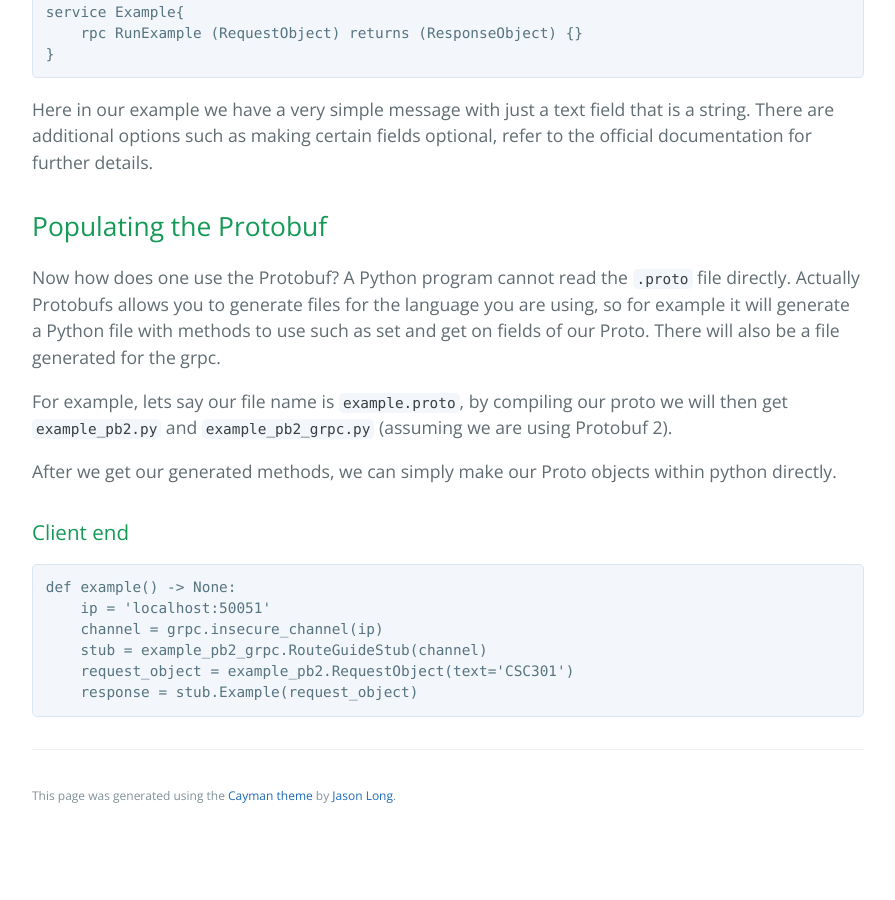
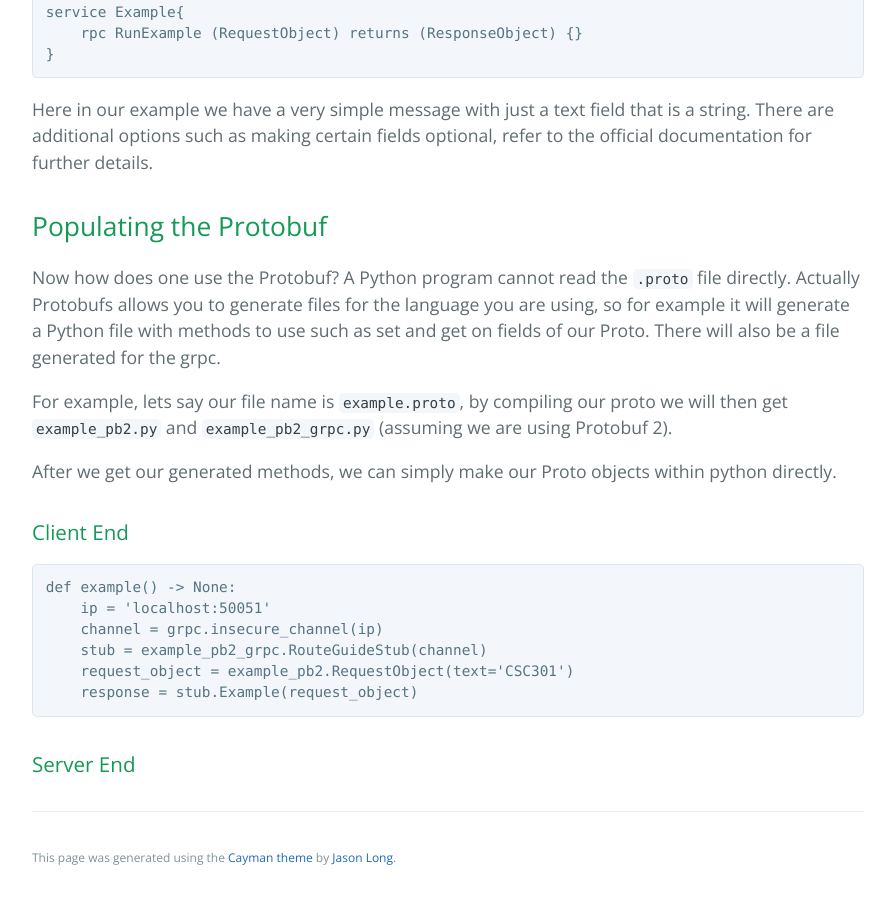
Before and after one commit to learning-software-engineering/learning-software-engineering.github.io, a Jekyll site: the page built from Topics/Tech_Stacks/Protobufs_and_gRPC.md, in a window 1280 px wide and 900 px high, scrolled down 1267 px. Shown: the whole window, without its empty margins (192-1087 px from the left). Built offline with Jekyll 4.4.1, drawn with Linux system fonts in a browser that asks for light colours; our own code applies the rules of GitHub Pages for plain Markdown files; before the commit the page ends 2105 px from its top, so only the background shows below that.

Commit message:
added server and conclusion

````diff
--- a/Topics/Tech_Stacks/Protobufs_and_gRPC.md
+++ b/Topics/Tech_Stacks/Protobufs_and_gRPC.md
@@ -35,7 +35,7 @@
 
 After we get our generated methods, we can simply make our Proto objects within python directly.
 
-### Client end
+### Client End
 ```Python
 def example() -> None:
     ip = 'localhost:50051'
@@ -44,3 +44,5 @@
     request_object = example_pb2.RequestObject(text='CSC301')
     response = stub.Example(request_object)
 ```
+
+### Server End
````
